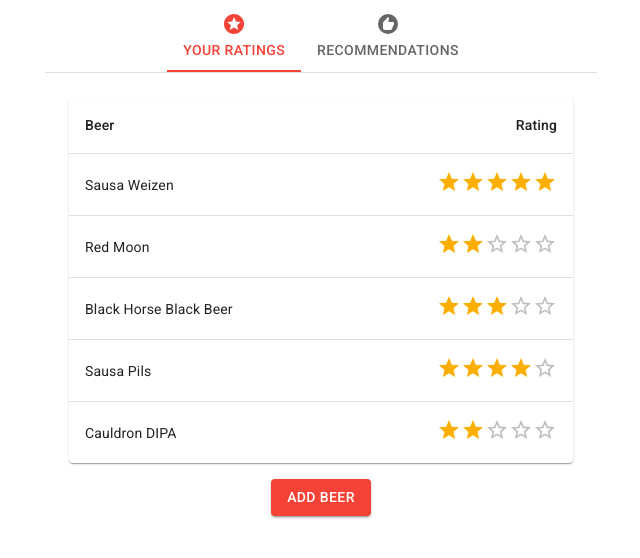
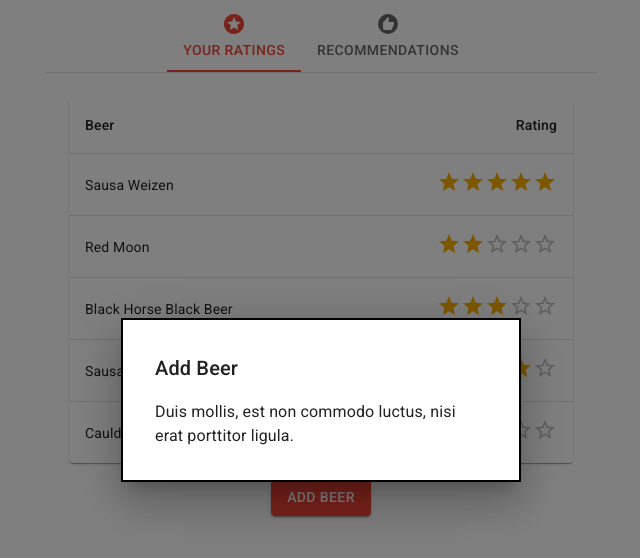
Before and after one commit to ruskakimov/beer-recommendation, a React (Vite) app: page / in a window 1280 px wide. Both pictures are taken after a click on the button "ADD BEER". Shown: the top 558 px of the page, without its empty margins (319-959 px from the left). Built offline with nearby package versions, Linux system fonts and the light colour scheme.

Commit message:
Add popup

```diff
--- a/src/tabs/YourRatings.tsx
+++ b/src/tabs/YourRatings.tsx
@@ -1,5 +1,7 @@
 import {
+  Box,
   Button,
+  Modal,
   Paper,
   Rating,
   Table,
@@ -8,7 +10,9 @@ import {
   TableContainer,
   TableHead,
   TableRow,
+  Typography,
 } from "@mui/material";
+import { useState } from "react";
 
 const rows: [string, number][] = [
   ["Sausa Weizen", 5],
@@ -19,6 +23,8 @@ const rows: [string, number][] = [
 ];
 
 export default function YourRatings() {
+  const [modalOpen, setModalOpen] = useState(false);
+
   return (
     <>
       <TableContainer component={Paper}>
@@ -53,8 +59,37 @@ export default function YourRatings() {
         </Table>
       </TableContainer>
       <div style={{ marginTop: "1rem", textAlign: "center" }}>
-        <Button variant="contained">Add Beer</Button>
+        <Button variant="contained" onClick={() => setModalOpen(true)}>
+          Add Beer
+        </Button>
       </div>
+      <Modal
+        open={modalOpen}
+        onClose={() => setModalOpen(false)}
+        aria-labelledby="modal-modal-title"
+        aria-describedby="modal-modal-description"
+      >
+        <Box
+          sx={{
+            position: "absolute" as "absolute",
+            top: "50%",
+            left: "50%",
+            transform: "translate(-50%, -50%)",
+            width: 400,
+            bgcolor: "background.paper",
+            border: "2px solid #000",
+            boxShadow: 24,
+            p: 4,
+          }}
+        >
+          <Typography id="modal-modal-title" variant="h6" component="h2">
+            Add Beer
+          </Typography>
+          <Typography id="modal-modal-description" sx={{ mt: 2 }}>
+            Duis mollis, est non commodo luctus, nisi erat porttitor ligula.
+          </Typography>
+        </Box>
+      </Modal>
     </>
   );
 }
```
